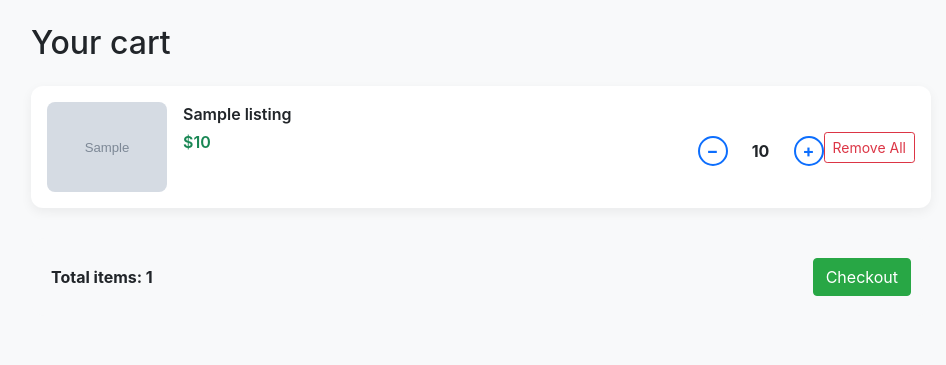
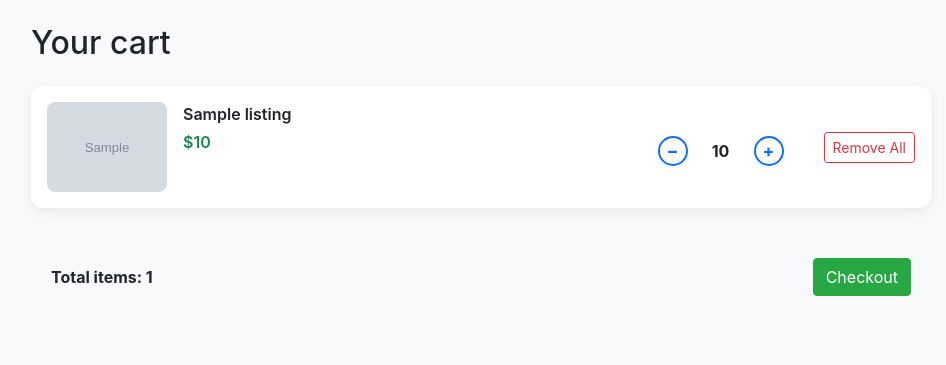
Before and after one commit to AbdulRahman-cy/E-Commerce-Web-Platform, a Django app: page /cart/ in a window 1280 px wide. Shown: the part 88-453 px from the top of the page, without its empty margins (159-1105 px from the left). Run offline with Django 3.2, Linux system fonts and the light colour scheme; a user stored in the database is signed in; tables that the repository leaves empty hold one stand-in row (values such as "Sample post"); grey boxes marked "Sample" are stand-in pictures; some libraries are stand-ins or nearby versions.

Commit message:
style: fix UI spacing and element overlaps

```diff
--- a/auctions/templates/auctions/cart.html
+++ b/auctions/templates/auctions/cart.html
@@ -39,6 +39,7 @@
     margin-left: auto;
     display: flex;
     align-items: center;
+    gap: 40px;
 }
 
 .cart-summary{
```
